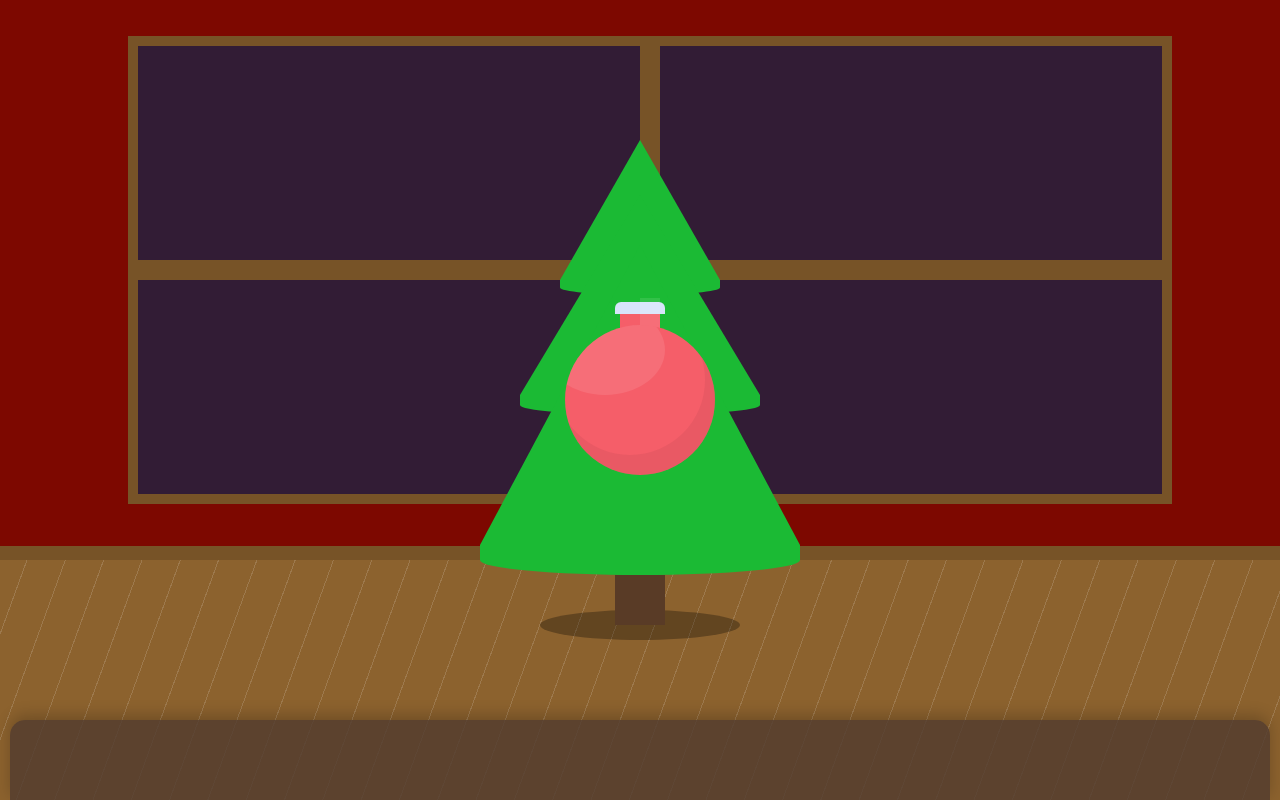
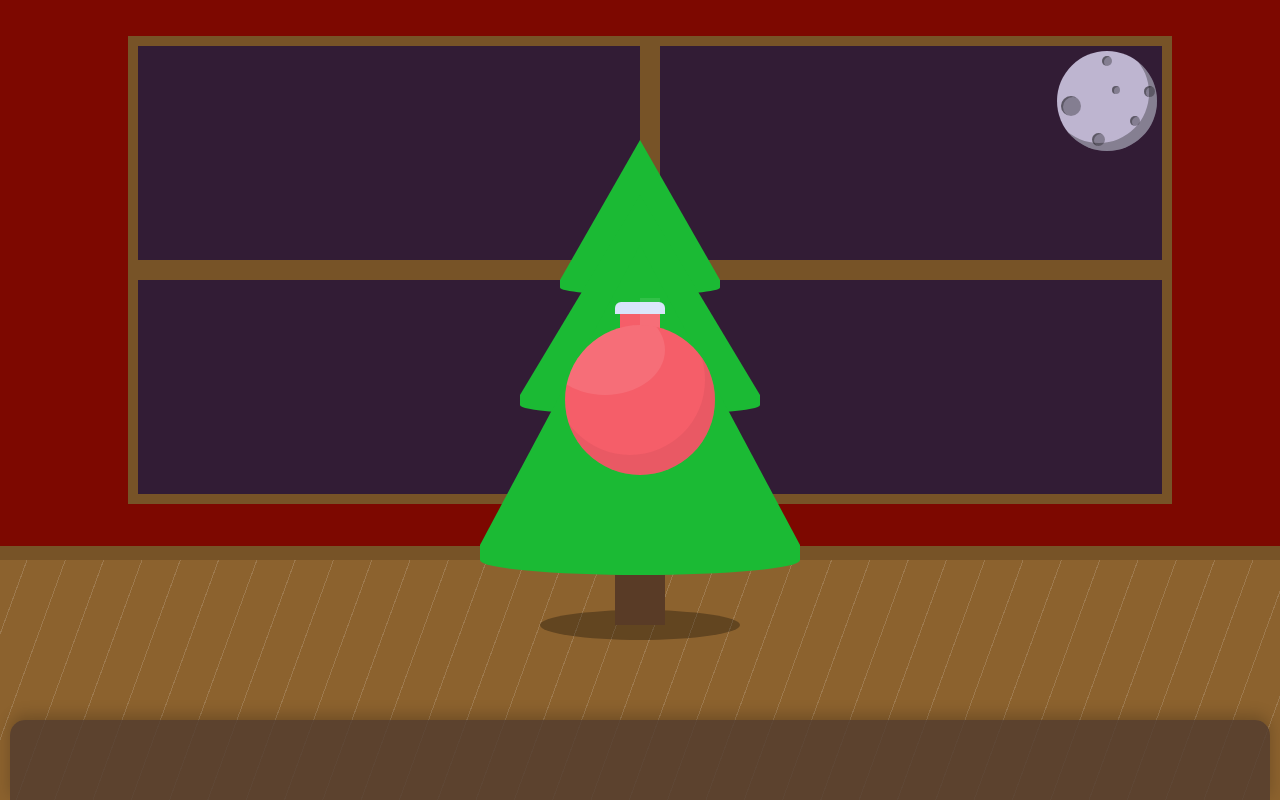
Before and after one commit to NindroidX/csshristmas-tree-decorator, a website built with webpack: page index.html in a window 1280 px wide. Built offline with nearby package versions, Linux system fonts and the light colour scheme; files whose address does not match are found by name.

Commit message:
Add a moon

```diff
--- a/index.html
+++ b/index.html
@@ -8,7 +8,19 @@
 <body>
   <div class="cozy-room">
     <div class="walls">
-      <div class="window"></div>
+      <div class="window">
+        <div class="scenery">
+          <div class="moon">
+            <div class="crater"></div>
+            <div class="crater"></div>
+            <div class="crater"></div>
+            <div class="crater"></div>
+            <div class="crater"></div>
+            <div class="crater"></div>
+            <svg id="easterEgg" data-name="easter-egg" xmlns="http://www.w3.org/2000/svg" viewBox="0 0 653 702"><path d="M369.5,471q-39-12-56.5-27.5T295.5,401q0-43,40.5-86t58.5-43a13.32,13.32,0,0,1,11,5q4,5,4,17,0,17-10.5,64T369.5,471h0Zm147,80q-13,0-23.5.5T473.5,553q15-63,27.5-116.5t21-94q8.5-40.5,13.5-67.5t5-37q0-34-21.5-55.5T452.5,161q-39,0-85.5,25t-87,64.5A386.47,386.47,0,0,0,212.5,338q-27,48-27,94,0,56,40.5,87.5T322.5,551q6,0,13.5-.5a98.94,98.94,0,0,0,12.5-1.5l-11,52q-27,38-41.5,74.5T281.5,736q0,35,30.5,62.5T377.5,826a80.34,80.34,0,0,0,20.5-2.5q9.5-2.5,14.5-8.5l40-181q29,10,50,46t61,124q16,35,30.5,47t39.5,12q45,0,85-27t40-63a60.62,60.62,0,0,0-2.5-16q-2.5-9-7.5-14a184.8,184.8,0,0,1-18.5,3.5,124,124,0,0,1-16.5,1.5q-10,0-17-5t-15-21q-22-45-44.5-85t-45.5-56q30-26,63-65t72-95q39-57,55.5-71t41.5-16A54.31,54.31,0,0,0,835,313.5a77.05,77.05,0,0,0,3.5-22.5q0-32-21.5-60t-61.5-28q-34,0-57.5,21T638.5,330q-27,61-60,122.5t-62,98.5h0Z" transform="translate(-185.5 -161)"/></svg>
+          </div>
+        </div>
+      </div>
     </div>
     <div class="floor"></div>
 
--- a/src/scss/components/_components.scss
+++ b/src/scss/components/_components.scss
@@ -1,4 +1,5 @@
 @import "room/room";
+@import "scenery/scenery";
 @import "christmas-tree/christmas-tree";
 @import "decoration-drawer";
 @import "decorations/decorations";
--- /dev/null
+++ b/src/scss/components/scenery/_moon.scss
@@ -0,0 +1,77 @@
+.moon {
+  position: absolute;
+  top: 5px;
+  right: 5px;
+  width: 100px;
+  height: 100px;
+  background-color: #beb5d0;
+  border-radius: 50%;
+  box-shadow: inset -8px -8px 0 0px #9098a1;
+  box-shadow: inset -8px -8px 0 0px rgba(#000, .3);
+  display: flex;
+  justify-content: center;
+  align-items: center;
+
+  .crater {
+    width: 10px;
+    height: 10px;
+    border-radius: 50%;
+    background-color: rgba(#000, .3);
+    position: absolute;
+    box-shadow: inset 2px 1px 0 0px rgba(#000, .3);
+
+    &:nth-of-type(1) {
+      right: 17px;
+      bottom: 25px;
+    }
+
+    &:nth-of-type(2) {
+
+      left: 45px;
+      top: 5px;
+    }
+
+    &:nth-of-type(3) {
+      width: 20px;
+      height: 20px;
+      left: 4px;
+      bottom: 35px;
+    }
+
+    &:nth-of-type(4) {
+      width: 13px;
+      height: 13px;
+      left: 35px;
+      bottom: 5px;
+
+    }
+
+    &:nth-of-type(5) {
+      width: 8px;
+      height: 8px;
+      left: 55px;
+      top: 35px;
+
+    }
+
+    &:nth-of-type(6) {
+      width: 11px;
+      height: 11px;
+      right: 2px;
+      top: 35px;
+
+    }
+  }
+  svg {
+    fill: transparent;
+    transition: fill 2s ease;
+    width: 60%;
+    transform: rotate(20deg);
+  }
+  &:hover {
+    svg {
+      fill: rgba(#000, .3);
+
+    }
+  }
+}
--- /dev/null
+++ b/src/scss/components/scenery/_scenery.scss
@@ -0,0 +1 @@
+@import "moon";
```
